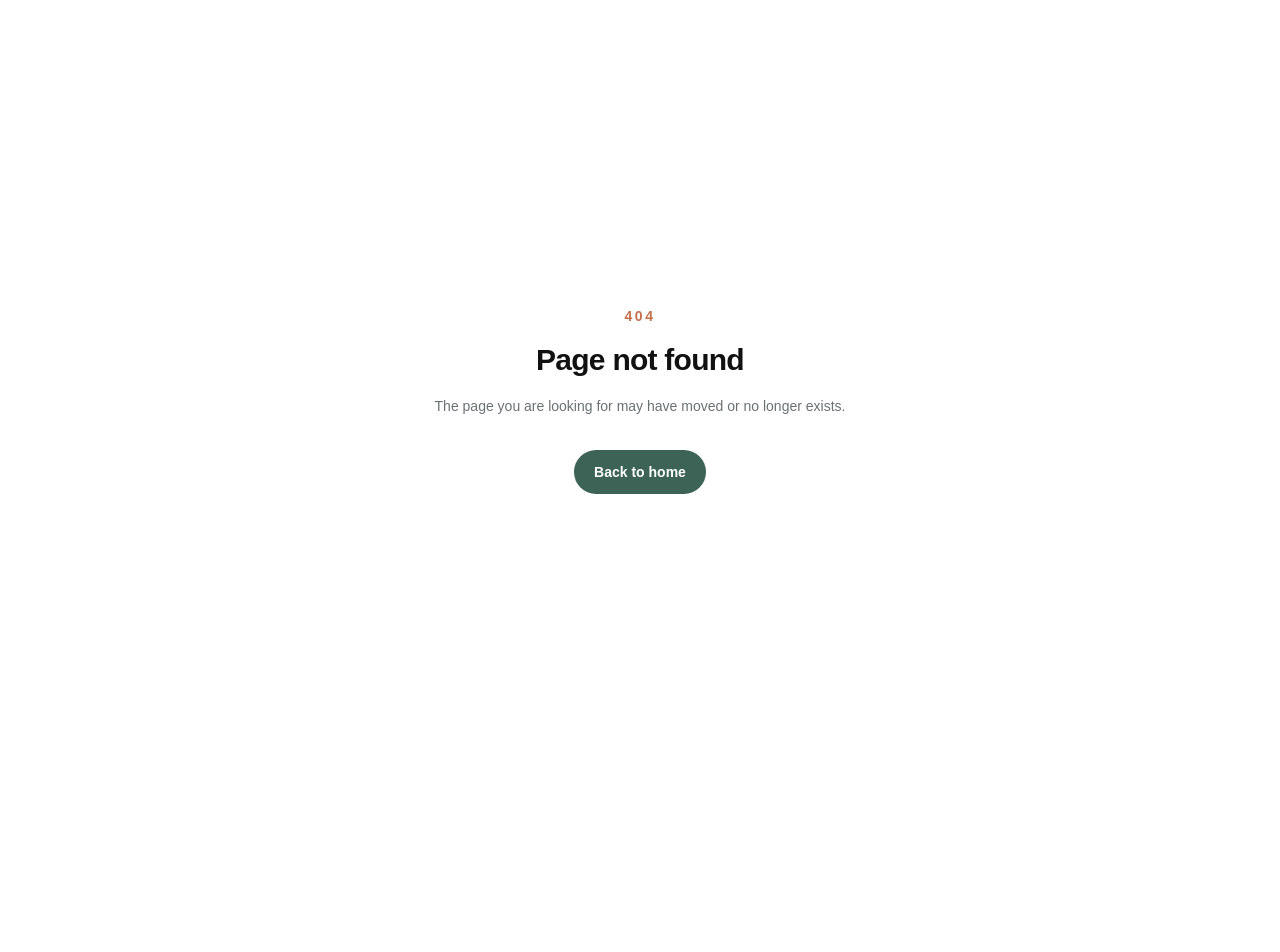
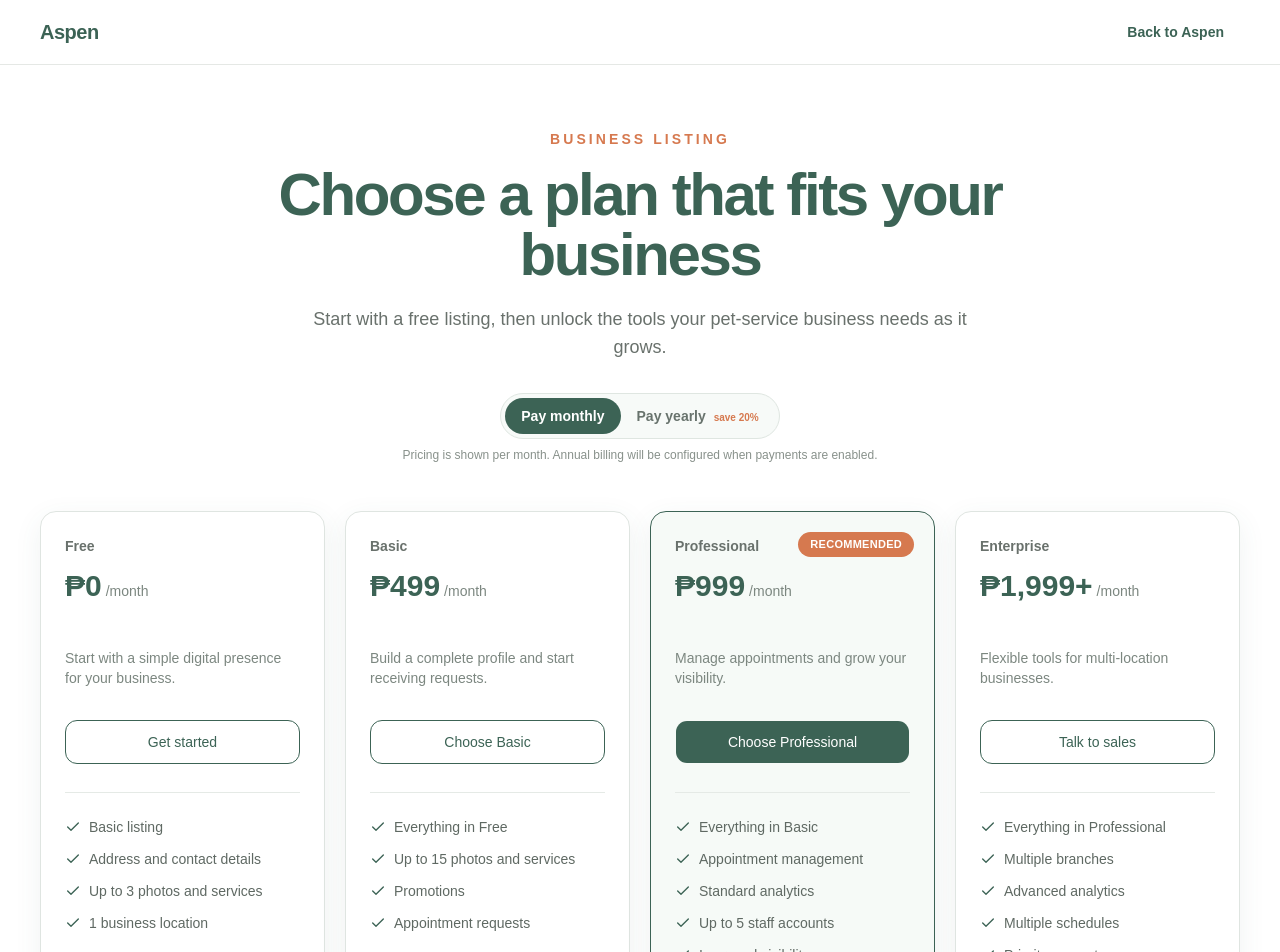
Before and after one commit to GarudaKurt/Aspen, a Next.js app: page /subscriptions in a window 1280 px wide. Before the commit this address had no page. Shown: the top 952 px of the page. Before the commit the page ends 800 px from the top, so only its background shows below. Built offline with nearby package versions, Linux system fonts and the light colour scheme.

Commit message:
Add subscription plans UI and business listing route

```diff
--- a/src/app/list-your-business/page.tsx
+++ b/src/app/list-your-business/page.tsx
@@ -1,5 +1,5 @@
-import { ListingPage } from "@/components/listing/listing-page";
+import { redirect } from "next/navigation";
 
 export default function BusinessListingPage() {
-  return <ListingPage />;
+  redirect("/subscriptions");
 }
--- /dev/null
+++ b/src/app/subscriptions/page.tsx
@@ -0,0 +1,5 @@
+import { SubscriptionPage } from "@/features/subscriptions/components/subscription-page";
+
+export default function SubscriptionsRoute() {
+  return <SubscriptionPage />;
+}
--- a/src/components/landing/owner-cta.tsx
+++ b/src/components/landing/owner-cta.tsx
@@ -18,7 +18,7 @@ export function OwnerCta() {
           </p>
         </div>
         <Link
-          href="/list-your-business"
+          href="/subscriptions"
           className="inline-flex w-fit items-center gap-2 rounded-full bg-[#d6794f] px-5 py-3 text-base font-bold text-white transition-colors hover:bg-[#c56d46]"
         >
           List your business <ArrowRight size={19} />
--- a/src/components/landing/site-footer.tsx
+++ b/src/components/landing/site-footer.tsx
@@ -1,5 +1,6 @@
 import { AspenLogo } from "@/components/brand/aspen-logo";
 import Link from "next/link";
+
 export function SiteFooter() {
   return (
     <footer className="bg-[#faf9f6] px-6 py-12 sm:px-10 lg:px-[130px]">
@@ -27,13 +28,13 @@ export function SiteFooter() {
         <div>
           <h3 className="text-lg font-bold">For business</h3>
           <div className="mt-4 space-y-2 text-sm">
-            <Link className="block hover:underline" href="#list-your-business">
+            <Link className="block hover:underline" href="/subscriptions">
               List your business
             </Link>
-            <Link className="block hover:underline" href="#top">
+            <Link className="block hover:underline" href="/subscriptions">
               Pricing
             </Link>
-            <Link className="block hover:underline" href="#top">
+            <Link className="block hover:underline" href="/tenant-dashboard">
               Dashboard
             </Link>
           </div>
--- /dev/null
+++ b/src/features/subscriptions/components/subscription-page.tsx
@@ -0,0 +1,74 @@
+"use client";
+
+import { Check, ChevronDown } from "lucide-react";
+import { useState } from "react";
+
+import { Button } from "@/components/ui/button";
+import { Card } from "@/components/ui/card";
+import { subscriptionPlans } from "../data/plans";
+
+export function SubscriptionPage() {
+  const [billingPeriod, setBillingPeriod] = useState<"monthly" | "yearly">("monthly");
+
+  return (
+    <main className="min-h-screen bg-white text-[#171817]">
+      <header className="border-b border-[#e5e8e5]">
+        <div className="mx-auto flex min-h-16 max-w-7xl items-center justify-between gap-4 px-5 sm:px-8 lg:px-10">
+          <a href="/" className="text-lg font-bold tracking-tight text-[#3c6355] sm:text-xl" aria-label="Aspen home">
+            Aspen
+          </a>
+          <a href="/" className="inline-flex min-h-10 items-center rounded-full px-4 text-sm font-semibold text-[#3c6355] transition-colors hover:bg-[#f1f6f3]">
+            Back to Aspen
+          </a>
+        </div>
+      </header>
+
+      <section className="mx-auto max-w-7xl px-5 pb-16 pt-12 sm:px-8 sm:pt-16 lg:px-10 lg:pb-24">
+        <div className="mx-auto max-w-3xl text-center">
+          <p className="text-sm font-bold uppercase tracking-[0.22em] text-[#d6794f]">Business listing</p>
+          <h1 className="mt-4 text-4xl font-bold tracking-[-0.04em] text-[#3c6355] sm:text-5xl lg:text-6xl">Choose a plan that fits your business</h1>
+          <p className="mx-auto mt-5 max-w-2xl text-base leading-7 text-[#69716c] sm:text-lg">Start with a free listing, then unlock the tools your pet-service business needs as it grows.</p>
+
+          <div className="mt-8 inline-flex items-center rounded-full border border-[#dfe6e1] bg-[#f7faf8] p-1 text-sm font-semibold" aria-label="Billing period">
+            <button type="button" onClick={() => setBillingPeriod("monthly")} aria-pressed={billingPeriod === "monthly"} className={`rounded-full px-4 py-2 transition-colors ${billingPeriod === "monthly" ? "bg-[#3c6355] text-white" : "text-[#68736d] hover:text-[#3c6355]"}`}>
+              Pay monthly
+            </button>
+            <button type="button" onClick={() => setBillingPeriod("yearly")} aria-pressed={billingPeriod === "yearly"} className={`rounded-full px-4 py-2 transition-colors ${billingPeriod === "yearly" ? "bg-[#3c6355] text-white" : "text-[#68736d] hover:text-[#3c6355]"}`}>
+              Pay yearly <span className="ml-1 text-[10px] text-[#d6794f]">save 20%</span>
+            </button>
+          </div>
+          <p className="mt-2 text-xs text-[#88918b]">Pricing is shown per month. Annual billing will be configured when payments are enabled.</p>
+        </div>
+
+        <div className="mt-12 grid gap-5 md:grid-cols-2 xl:grid-cols-4">
+          {subscriptionPlans.map((plan) => (
+            <Card key={plan.name} className={`relative flex flex-col rounded-2xl p-6 shadow-[0_8px_28px_rgba(60,99,85,0.08)] transition-transform hover:-translate-y-1 ${plan.highlighted ? "border-[#3c6355] bg-[#f6faf7]" : "border-[#dfe5e1] bg-white"}`}>
+              {plan.badge ? <span className="absolute right-5 top-5 rounded-full bg-[#d6794f] px-3 py-1 text-[11px] font-bold uppercase tracking-wide text-white">{plan.badge}</span> : null}
+              <div className="min-h-24 text-left">
+                <div className="text-sm font-semibold text-[#69716c]">{plan.name}</div>
+                <p className="mt-3 text-3xl font-bold text-[#3c6355]">{plan.price}<span className="ml-1 text-sm font-medium text-[#7c8780]">/month</span></p>
+              </div>
+              <p className="mt-4 min-h-12 text-left text-sm leading-5 text-[#7c8780]">{plan.description}</p>
+              <Button type="button" variant={plan.highlighted ? "default" : "outline"} className={`mt-6 min-h-11 w-full rounded-xl ${plan.highlighted ? "bg-[#3c6355] text-white hover:bg-[#2f5044]" : "border-[#3c6355] text-[#3c6355] hover:bg-[#eef5f0]"}`}>
+                {plan.cta}
+              </Button>
+              <ul className="mt-7 space-y-3 border-t border-[#e5eae6] pt-6 text-left text-sm text-[#5f6963]">
+                {plan.features.map((feature) => (
+                  <li key={feature} className="flex items-start gap-2">
+                    <Check size={16} className="mt-0.5 shrink-0 text-[#3c6355]" />
+                    <span>{feature}</span>
+                  </li>
+                ))}
+              </ul>
+            </Card>
+          ))}
+        </div>
+
+        <button type="button" className="mx-auto mt-10 flex items-center gap-2 rounded-lg border border-[#cbd7cf] px-5 py-3 text-sm font-semibold text-[#3c6355] transition-colors hover:bg-[#f5f9f6]">
+          View features in detail <ChevronDown size={16} />
+        </button>
+        <p className="mt-5 text-center text-xs text-[#88918b]">Plan selection and payment activation will be connected when billing is implemented.</p>
+      </section>
+    </main>
+  );
+}
--- /dev/null
+++ b/src/features/subscriptions/data/plans.ts
@@ -0,0 +1,64 @@
+export type SubscriptionPlan = {
+  name: string;
+  price: string;
+  description: string;
+  cta: string;
+  badge?: string;
+  highlighted?: boolean;
+  features: string[];
+};
+
+export const subscriptionPlans: SubscriptionPlan[] = [
+  {
+    name: "Free",
+    price: "₱0",
+    description: "Start with a simple digital presence for your business.",
+    cta: "Get started",
+    features: [
+      "Basic listing",
+      "Address and contact details",
+      "Up to 3 photos and services",
+      "1 business location",
+    ],
+  },
+  {
+    name: "Basic",
+    price: "₱499",
+    description: "Build a complete profile and start receiving requests.",
+    cta: "Choose Basic",
+    features: [
+      "Everything in Free",
+      "Up to 15 photos and services",
+      "Promotions",
+      "Appointment requests",
+    ],
+  },
+  {
+    name: "Professional",
+    price: "₱999",
+    description: "Manage appointments and grow your visibility.",
+    cta: "Choose Professional",
+    badge: "Recommended",
+    highlighted: true,
+    features: [
+      "Everything in Basic",
+      "Appointment management",
+      "Standard analytics",
+      "Up to 5 staff accounts",
+      "Improved visibility",
+    ],
+  },
+  {
+    name: "Enterprise",
+    price: "₱1,999+",
+    description: "Flexible tools for multi-location businesses.",
+    cta: "Talk to sales",
+    features: [
+      "Everything in Professional",
+      "Multiple branches",
+      "Advanced analytics",
+      "Multiple schedules",
+      "Priority support",
+    ],
+  },
+];
```
